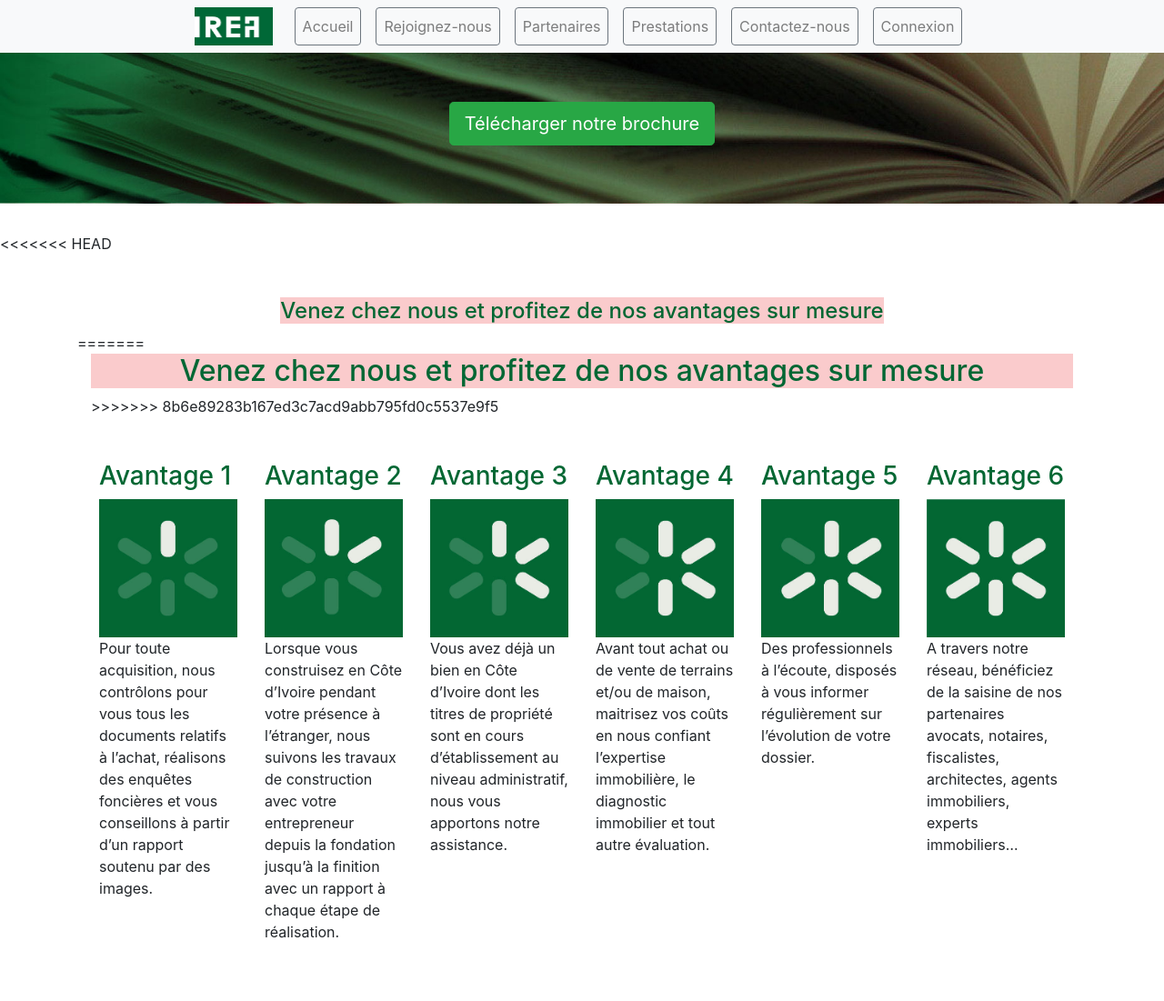
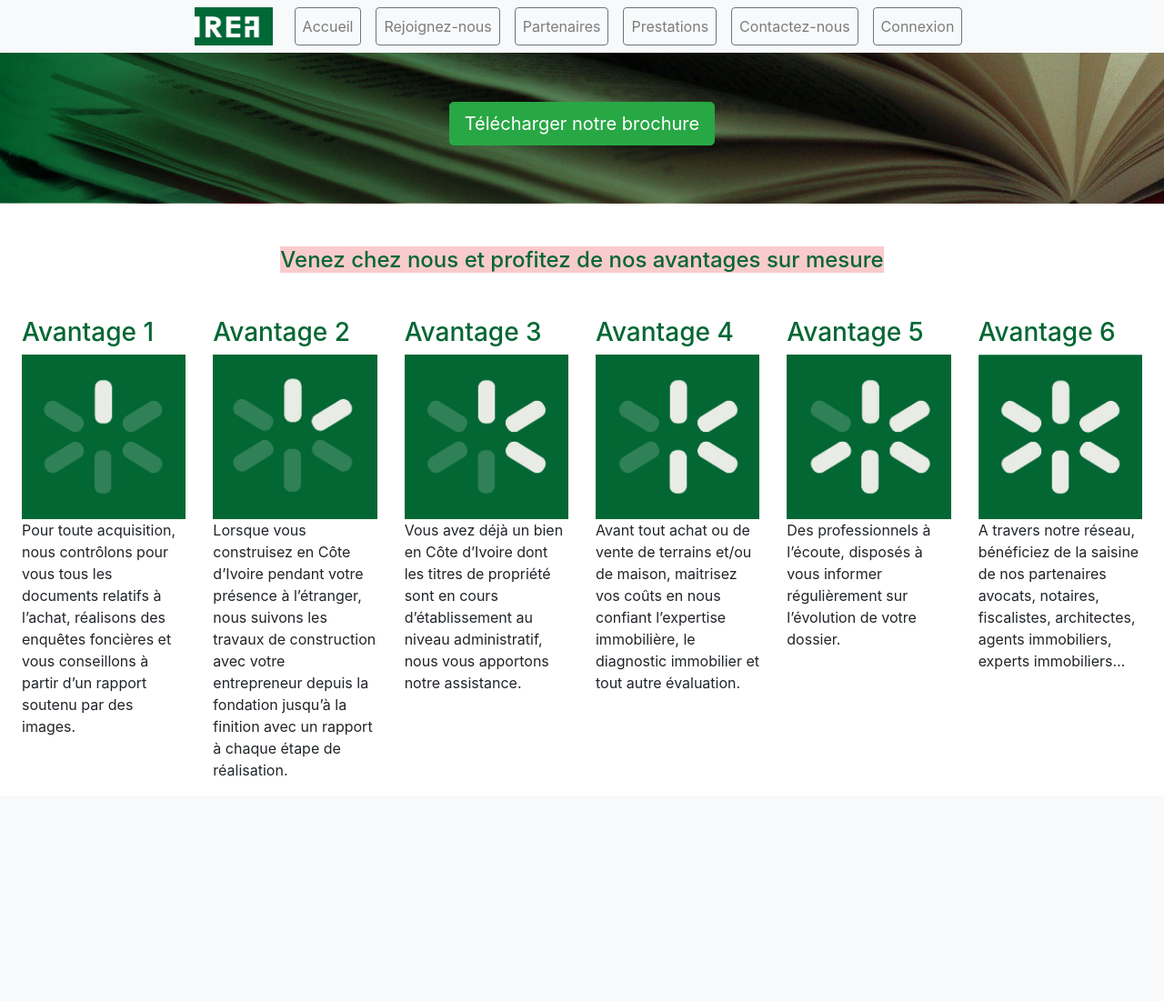
Before and after one commit to danieleric05/irea_bootstrap, a PHP site: page /join.php in a window 1280 px wide. Shown: the whole page at 91% size. After the commit the page ends 854 px from the top, so only its background shows below. Run offline with PHP 8.4, Linux system fonts and the light colour scheme.

Commit message:
new update mardi 17h01 18th

```diff
--- a/join.php
+++ b/join.php
@@ -67,15 +67,9 @@
             </div>
 
         </section>
-<<<<<<< HEAD
         <div class="container my-5">
             <h4 class="text-center color_green"><span style="background-color :#facbcc;">Venez chez nous et
                 profitez de nos avantages sur mesure</span></h4>
-=======
-        <div class="container mb-5">
-            <h2 class="text-center" style="color:#026734; background-color :#facbcc;">Venez chez nous et
-                profitez de nos avantages sur mesure</h2>
->>>>>>> 8b6e89283b167ed3c7acd9abb795fd0c5537e9f5
         </div>
         <section>
             <div class="mx-4 sm-2">
```
